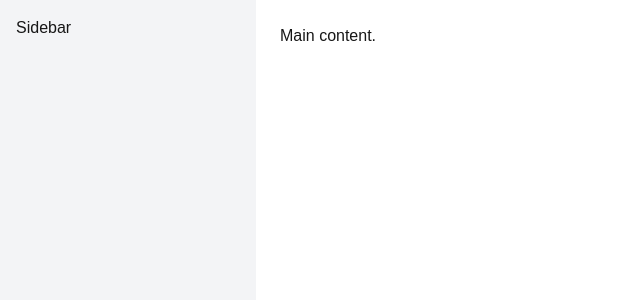
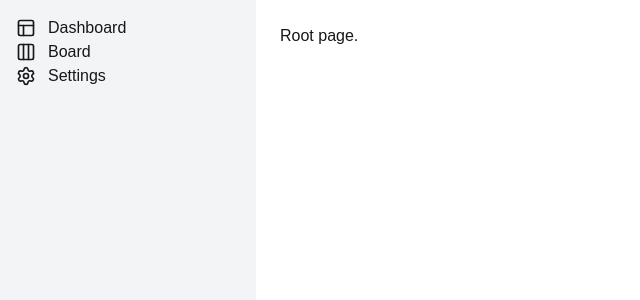
Before and after one commit to xixifish/project-tracker, a Next.js app: page / in a window 1280 px wide. Shown: the top 300 px of the page, without its empty margins (0-640 px from the left). Built offline with nearby package versions, Linux system fonts and the light colour scheme.

Commit message:
feat: add sidebar navigation with icons and page routes - Install lucide-react for nav item icons; - Create dashboard, board, settings pages; - Add navigation links in Sidebar component

```diff
--- a/package.json
+++ b/package.json
@@ -10,6 +10,7 @@
     "lint:fix": "next lint --fix"
   },
   "dependencies": {
+    "lucide-react": "^0.566.0",
     "next": "16.1.6",
     "react": "19.2.3",
     "react-dom": "19.2.3"
--- a/src/app/board/page.tsx
+++ b/src/app/board/page.tsx
@@ -0,0 +1,3 @@
+export default function Page() {
+  return <div>board</div>;
+}
--- a/src/app/dashboard/page.tsx
+++ b/src/app/dashboard/page.tsx
@@ -0,0 +1,3 @@
+export default function Page() {
+  return <div>dashboard</div>;
+}
--- a/src/app/page.tsx
+++ b/src/app/page.tsx
@@ -1,3 +1,3 @@
 export default function Home() {
-  return <div>Main content.</div>;
+  return <div>Root page.</div>;
 }
--- a/src/app/settings/page.tsx
+++ b/src/app/settings/page.tsx
@@ -0,0 +1,3 @@
+export default function Page() {
+  return <div>settings</div>;
+}
--- a/src/components/Sidebar.tsx
+++ b/src/components/Sidebar.tsx
@@ -1,3 +1,27 @@
+import Link from "next/link";
+import { LayoutIcon, Columns3, Settings } from "lucide-react";
+
+const navItems = [
+  { href: "/dashboard", label: "Dashboard", icon: LayoutIcon },
+  { href: "/board", label: "Board", icon: Columns3 },
+  { href: "/settings", label: "Settings", icon: Settings },
+];
+
 export default function Sidebar() {
-  return <aside className="w-64 bg-gray-100 p-4">Sidebar</aside>;
+  return (
+    <aside className="w-64 bg-gray-100 p-4">
+      <nav>
+        <ul>
+          {navItems.map((item) => (
+            <li key={item.href}>
+              <Link href={item.href} className="flex items-center gap-3">
+                <item.icon size={20} />
+                <span>{item.label}</span>
+              </Link>
+            </li>
+          ))}
+        </ul>
+      </nav>
+    </aside>
+  );
 }
```
Also changed, not shown: 1 other file (tests, documents, lock files or other folders).
